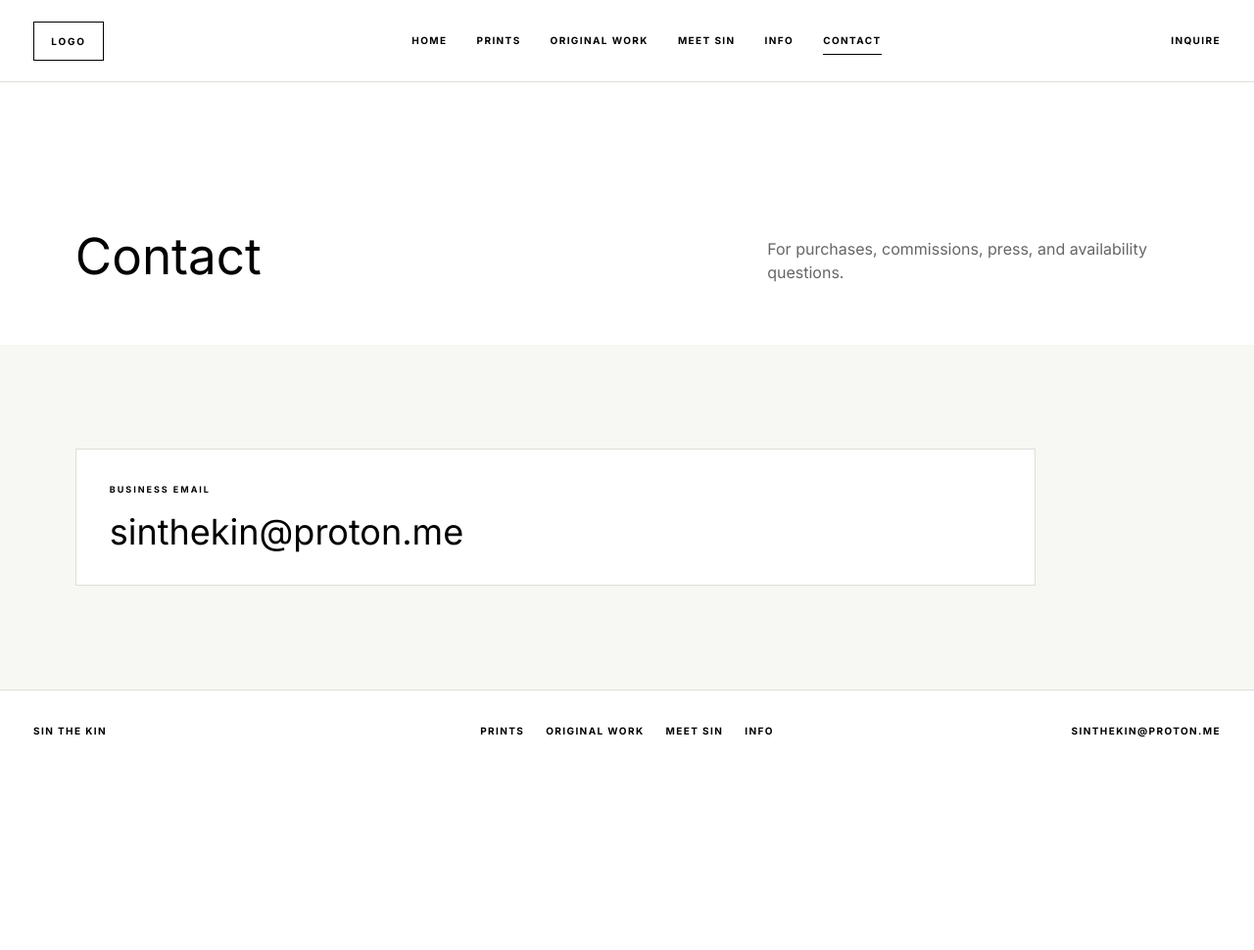
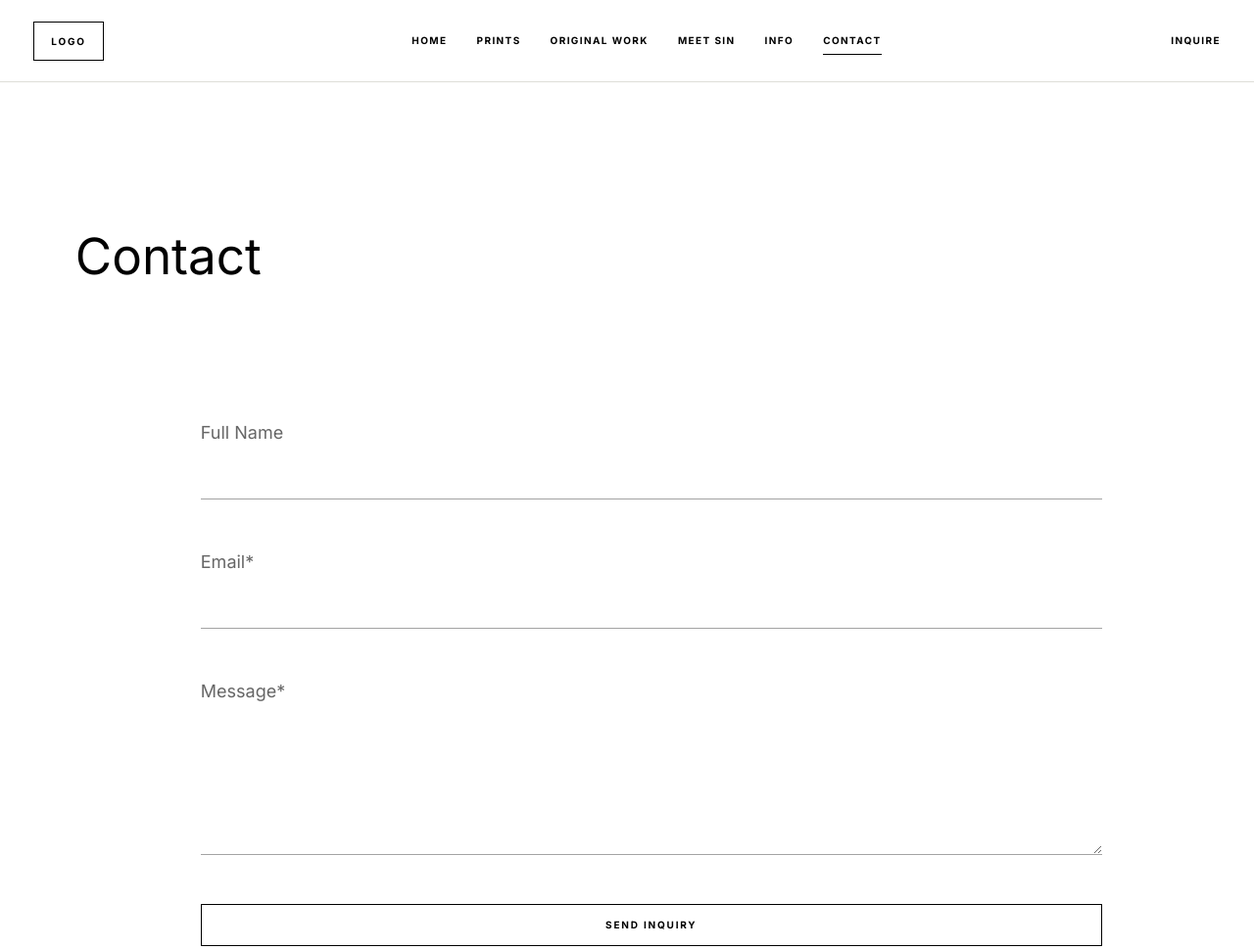
Before and after one commit to mayakmitchell/sinthekin, a plain HTML site: page contact.html in a window 1280 px wide. Shown: the top 970 px of the page at 98% size. Before the commit the page ends 800 px from the top, so only its background shows below. Drawn offline with Linux system fonts and the light colour scheme.

Commit message:
Simplify contact page layout

```diff
--- a/contact.html
+++ b/contact.html
@@ -8,7 +8,7 @@
     <link rel="preconnect" href="https://fonts.googleapis.com">
     <link rel="preconnect" href="https://fonts.gstatic.com" crossorigin>
     <link href="https://fonts.googleapis.com/css2?family=Inter:wght@300;400;700;800;900&display=swap" rel="stylesheet">
-    <link rel="stylesheet" href="styles.css?v=contact-fade-1">
+    <link rel="stylesheet" href="styles.css?v=contact-minimal-1">
 </head>
 
 <body>
@@ -30,16 +30,24 @@
             <div>
                 <h1>Contact</h1>
             </div>
-            <p>For purchases, commissions, press, and availability questions.</p>
         </section>
 
-        <section class="section alt contact-section">
-            <div class="contact-panel">
-                <div class="contact-item">
-                    <p class="small-label">Business email</p>
-                    <a href="mailto:sinthekin@proton.me">sinthekin@proton.me</a>
-                </div>
-            </div>
+        <section class="section contact-section">
+            <form class="contact-form" action="mailto:sinthekin@proton.me" method="post" enctype="text/plain">
+                <label>
+                    <span>Full Name</span>
+                    <input type="text" name="Full Name" autocomplete="name">
+                </label>
+                <label>
+                    <span>Email*</span>
+                    <input type="email" name="Email" autocomplete="email" required>
+                </label>
+                <label>
+                    <span>Message*</span>
+                    <textarea name="Message" rows="5" required></textarea>
+                </label>
+                <button class="contact-submit" type="submit">Send Inquiry</button>
+            </form>
         </section>
     </main>
 
--- a/styles.css
+++ b/styles.css
@@ -491,10 +491,18 @@ p {
     animation: faqFadeDown 900ms ease both;
 }
 
-.contact-section .contact-panel {
+.contact-section {
+    padding-top: 76px;
+}
+
+.contact-form {
     animation: faqFadeDown 900ms ease both;
     animation-delay: 160ms;
-    grid-template-columns: 1fr;
+    display: grid;
+    gap: 50px;
+    margin-left: clamp(24px, 10vw, 220px);
+    max-width: 920px;
+    width: min(72vw, 920px);
 }
 
 .statement-layout {
@@ -585,7 +593,7 @@ details {
     .meet-statement-section .statement-layout img,
     .meet-statement-section .statement-text,
     .contact-page-header,
-    .contact-section .contact-panel {
+    .contact-form {
         animation: none;
     }
 }
@@ -683,6 +691,60 @@ details p {
     text-transform: none;
 }
 
+.contact-form label {
+    display: grid;
+    gap: 18px;
+}
+
+.contact-form span {
+    color: var(--muted);
+    font-size: 18px;
+    font-weight: 400;
+}
+
+.contact-form input,
+.contact-form textarea {
+    background: transparent;
+    border: 0;
+    border-bottom: 1px solid rgba(0, 0, 0, 0.36);
+    border-radius: 0;
+    color: var(--black);
+    font: inherit;
+    font-size: 16px;
+    outline: none;
+    padding: 0 0 12px;
+    width: 100%;
+}
+
+.contact-form textarea {
+    min-height: 136px;
+    resize: vertical;
+}
+
+.contact-form input:focus,
+.contact-form textarea:focus {
+    border-color: var(--black);
+}
+
+.contact-submit {
+    align-self: start;
+    background: transparent;
+    border: 1px solid var(--black);
+    color: var(--black);
+    cursor: pointer;
+    font: inherit;
+    font-size: 10px;
+    font-weight: 700;
+    letter-spacing: 0.18em;
+    padding: 13px 18px;
+    text-transform: uppercase;
+}
+
+.contact-submit:hover {
+    background: var(--black);
+    color: var(--white);
+}
+
 .site-footer {
     border-top: 1px solid var(--line);
     display: grid;
@@ -741,6 +803,11 @@ details p {
         grid-template-columns: 1fr;
     }
 
+    .contact-form {
+        margin-left: clamp(24px, 8vw, 80px);
+        width: min(82vw, 920px);
+    }
+
     .product-grid,
     .product-grid.full {
         grid-template-columns: repeat(2, minmax(0, 1fr));
@@ -781,6 +848,16 @@ details p {
         padding-left: calc(18px + clamp(24px, 6vw, 96px));
     }
 
+    .contact-section {
+        padding-top: 42px;
+    }
+
+    .contact-form {
+        gap: 38px;
+        margin-left: 0;
+        width: 100%;
+    }
+
     .section-header,
     .page-header,
     .site-footer {
```
